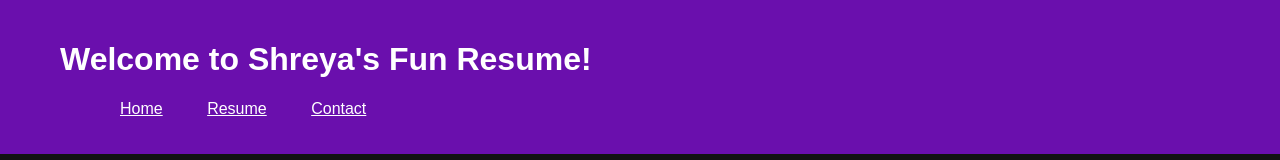
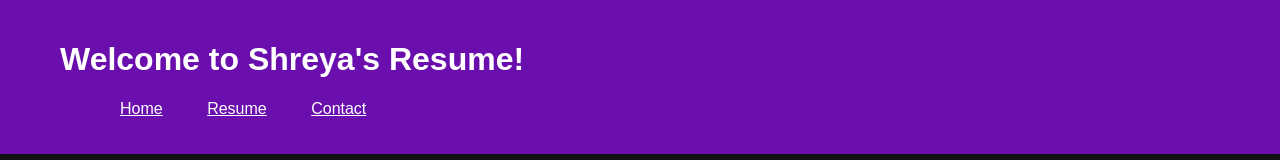
Before and after one commit to Shreya240805/webtech-assignment1, a plain HTML site: page index.html in a window 1280 px wide. Shown: the top 160 px of the page. Drawn offline with Linux system fonts and the light colour scheme.

Commit message:
Update index.html

```diff
--- a/index.html
+++ b/index.html
@@ -9,7 +9,7 @@
 <body>
     <header>
         <div class="container">
-            <h1>Welcome to Shreya's Fun Resume!</h1>
+            <h1>Welcome to Shreya's Resume!</h1>
             <nav>
                 <ul>
                     <li><a href="index.html">Home</a></li>
```
